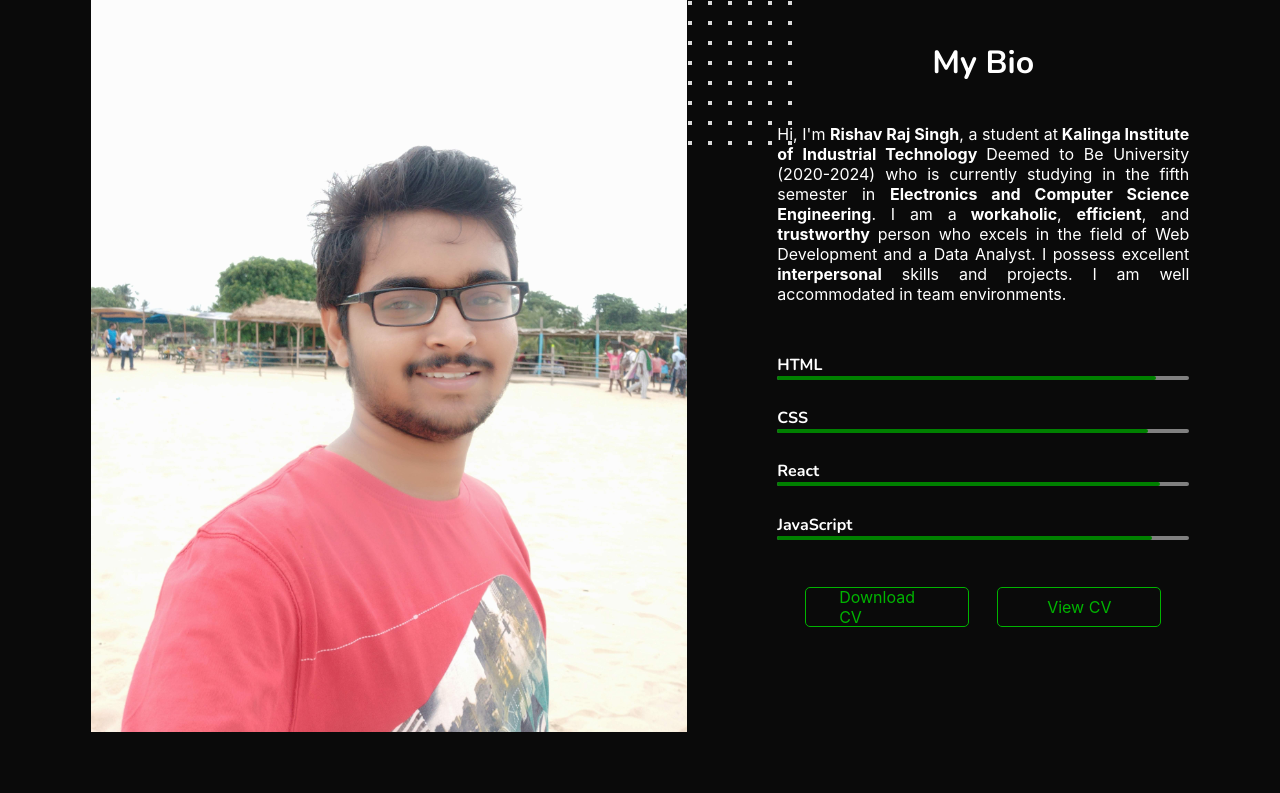
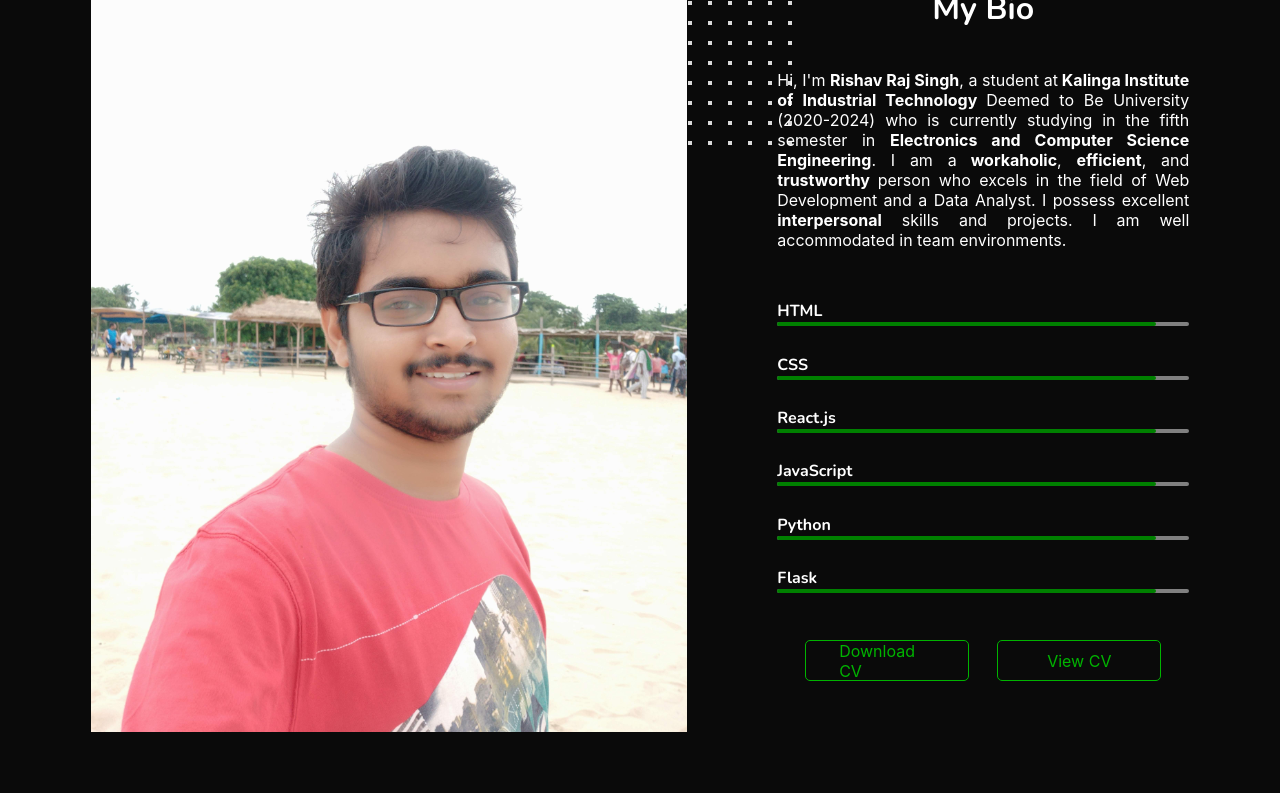
Before and after one commit to TheDa21crj/Portfolio, a React (Create React App) app: page / in a window 1280 px wide. Shown: the part 1120-1913 px from the top of the page. Built offline with nearby package versions, Linux system fonts and the light colour scheme.

Commit message:
Update MyBio.jsx

```diff
--- a/src/Components/MyBio.jsx
+++ b/src/Components/MyBio.jsx
@@ -5,7 +5,9 @@ import img0 from "./../img/me.jpg";
 import img from "./../img/dots.png.webp";
 import CvPdf from "./../pdf/Cv.pdf";
 import GetAppIcon from "@material-ui/icons/GetApp";
+import Skill from "./../Data/Skills.json";
 import { useSelector } from "react-redux";
+import { BallotRounded } from "@material-ui/icons";
 
 export default function MyBio() {
   const myState = useSelector((state) => state.darkmode);
@@ -31,54 +33,23 @@ export default function MyBio() {
           <b> interpersonal</b> skills and projects. I am well accommodated in
           team environments.
         </p>
-        <div className={MybioCss.barDiv}>
-          <p>HTML</p>
+        {Skill.map((value, key) => {
+          return (
+            <div className={MybioCss.barDiv} key={key}>
+              <p>{value.name}</p>
               <div className={MybioCss.fullL}>
                 <div className={MybioCss.greenBar} id={MybioCss.gb1}></div>
                 <div
                   className={MybioCss.gbDivV}
                   id={myState === true ? "darkgbDivV0" : ""}
                 >
-              92%
+                  {value.pre}%
                 </div>
               </div>
             </div>
-        <div className={MybioCss.barDiv}>
-          <p>CSS</p>
-          <div className={MybioCss.fullL}>
-            <div className={MybioCss.greenBar} id={MybioCss.gb2}></div>
-            <div
-              className={MybioCss.gbDivV}
-              id={myState === true ? "darkgbDivV1" : ""}
-            >
-              90%
-            </div>
-          </div>
-        </div>
-        <div className={MybioCss.barDiv}>
-          <p>React</p>
-          <div className={MybioCss.fullL}>
-            <div className={MybioCss.greenBar} id={MybioCss.gb3}></div>
-            <div
-              className={MybioCss.gbDivV}
-              id={myState === true ? "darkgbDivV2" : ""}
-            >
-              93%
-            </div>
-          </div>
-        </div>
-        <div className={MybioCss.barDiv}>
-          <p>JavaScript</p>
-          <div className={MybioCss.fullL}>
-            <div className={MybioCss.greenBar} id={MybioCss.gb4}></div>
-            <div
-              className={MybioCss.gbDivV}
-              id={myState === true ? "darkgbDivV3" : ""}
-            >
-              91%
-            </div>
-          </div>
-        </div>
+          );
+        })}
+
         <div className={MybioCss.myBioBtnDiv}>
           <a href={CvPdf} download className={MybioCss.CvLink}>
             <p className={MybioCss.downloadtext}>Download CV</p>
```
Lines whose indentation alone changed are shown as unchanged.
